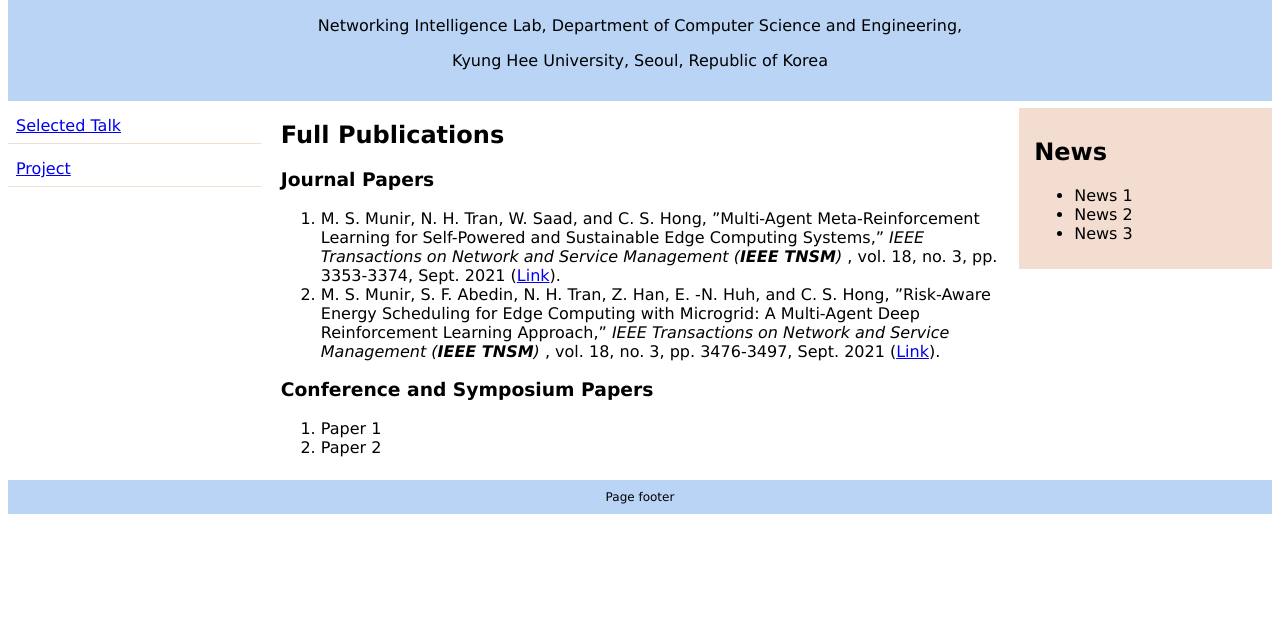
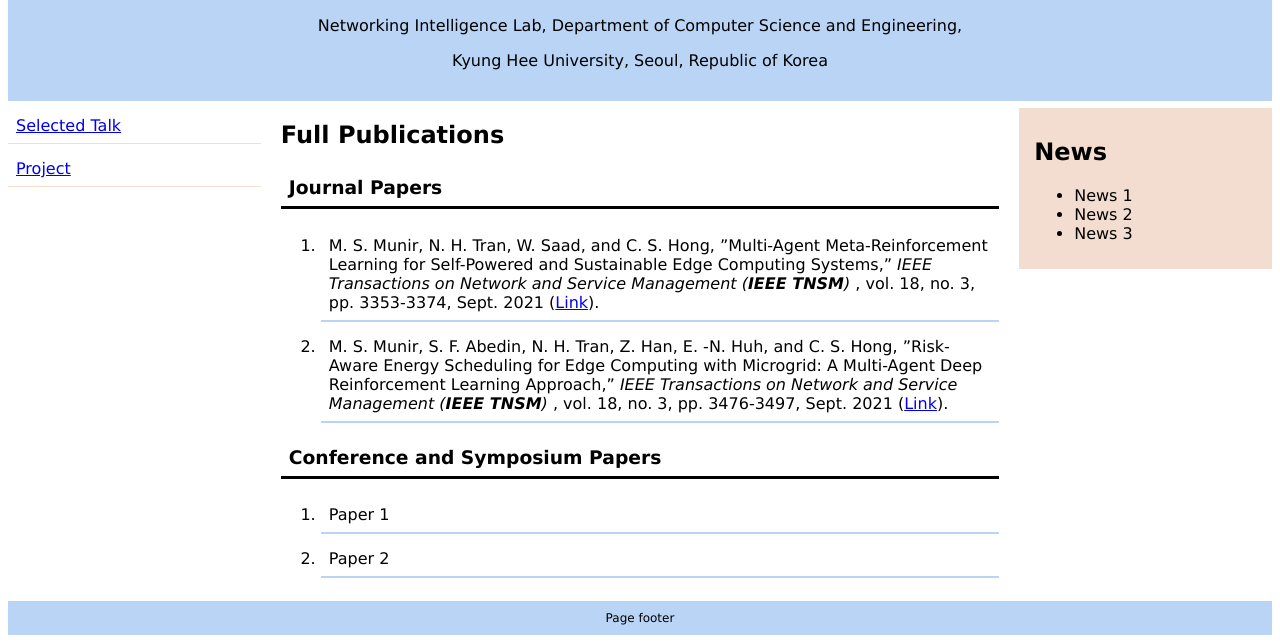
Before and after one commit to munir-bd/munir-bd.github.io, a plain HTML site: page index.html in a window 1280 px wide. Shown: the part 251-894 px from the top of the page. Before the commit the page ends 800 px from the top, so only its background shows below. Drawn offline with Linux system fonts and the light colour scheme.

Commit message:
Update index.html
2nd commit

```diff
--- a/index.html
+++ b/index.html
@@ -14,6 +14,17 @@
   padding: 8px;
   margin-top: 7px;
   border-bottom: 1px solid #f2ddd0;
+}
+.listitem {
+  padding: 8px;
+  margin-top: 7px;
+  margin-bottom: 7px;
+  border-bottom: 2px solid #bad4f5;
+}
+.lineafterhead{
+	padding: 8px;
+	margin-top: 7px;
+	border-bottom: 3px solid #000000;
 }
 .main {
   float: left;
@@ -84,16 +95,16 @@ text-align:center;
 
   <div class="main">
     <h2>Full Publications</h2>
-	<h3>Journal Papers</h3>
+	<h3 class="lineafterhead">Journal Papers</h3>
 	<ol>
-		<li>M. S. Munir, N. H. Tran, W. Saad, and C. S. Hong, ”Multi-Agent Meta-Reinforcement Learning for Self-Powered and Sustainable Edge Computing Systems,” <em>IEEE Transactions on Network and Service Management (<b>IEEE TNSM</b>) </em>, vol. 18, no. 3, pp. 3353-3374, Sept. 2021 (<a href="https://ieeexplore.ieee.org/document/9351561">Link</a>).</li>
-		<li>M. S. Munir, S. F. Abedin, N. H. Tran, Z. Han, E. -N. Huh, and C. S. Hong, ”Risk-Aware Energy Scheduling for Edge Computing with Microgrid: A Multi-Agent Deep Reinforcement Learning Approach,” <em>IEEE Transactions on Network and Service Management (<b>IEEE TNSM</b>) </em>, vol. 18, no. 3, pp. 3476-3497, Sept. 2021 (<a href="https://ieeexplore.ieee.org/document/9313066">Link</a>).</li>
+		<li class="listitem">M. S. Munir, N. H. Tran, W. Saad, and C. S. Hong, ”Multi-Agent Meta-Reinforcement Learning for Self-Powered and Sustainable Edge Computing Systems,” <em>IEEE Transactions on Network and Service Management (<b>IEEE TNSM</b>) </em>, vol. 18, no. 3, pp. 3353-3374, Sept. 2021 (<a href="https://ieeexplore.ieee.org/document/9351561">Link</a>).</li>
+		<li class="listitem">M. S. Munir, S. F. Abedin, N. H. Tran, Z. Han, E. -N. Huh, and C. S. Hong, ”Risk-Aware Energy Scheduling for Edge Computing with Microgrid: A Multi-Agent Deep Reinforcement Learning Approach,” <em>IEEE Transactions on Network and Service Management (<b>IEEE TNSM</b>) </em>, vol. 18, no. 3, pp. 3476-3497, Sept. 2021 (<a href="https://ieeexplore.ieee.org/document/9313066">Link</a>).</li>
 	</ol>
 
-	<h3>Conference and Symposium Papers</h3>
+	<h3 class="lineafterhead">Conference and Symposium Papers</h3>
 	<ol>
-		<li>Paper 1 </li>
-		<li>Paper 2</li>
+		<li class="listitem">Paper 1 </li>
+		<li class="listitem">Paper 2</li>
 	</ol>
 
   </div>
```
